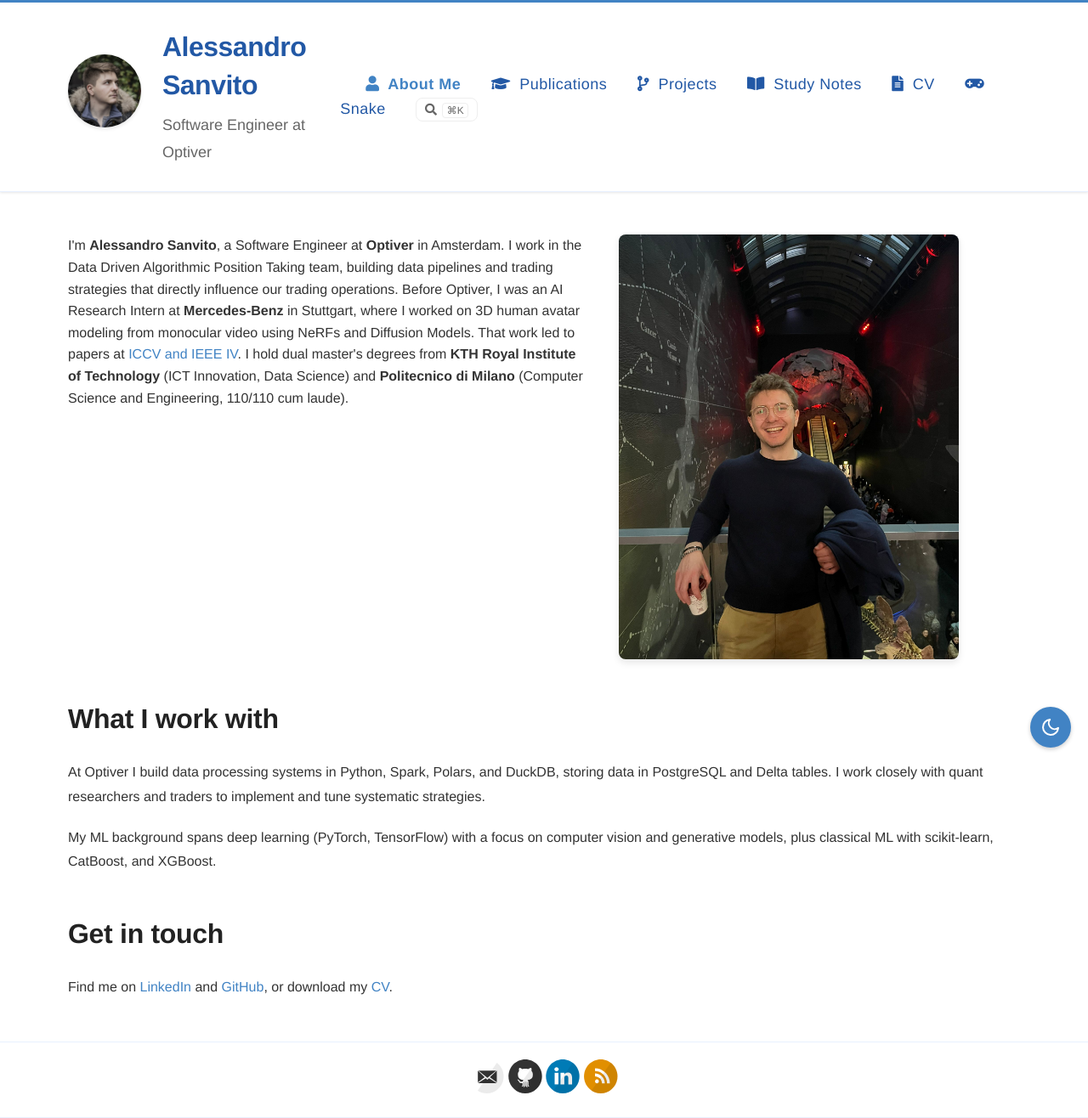
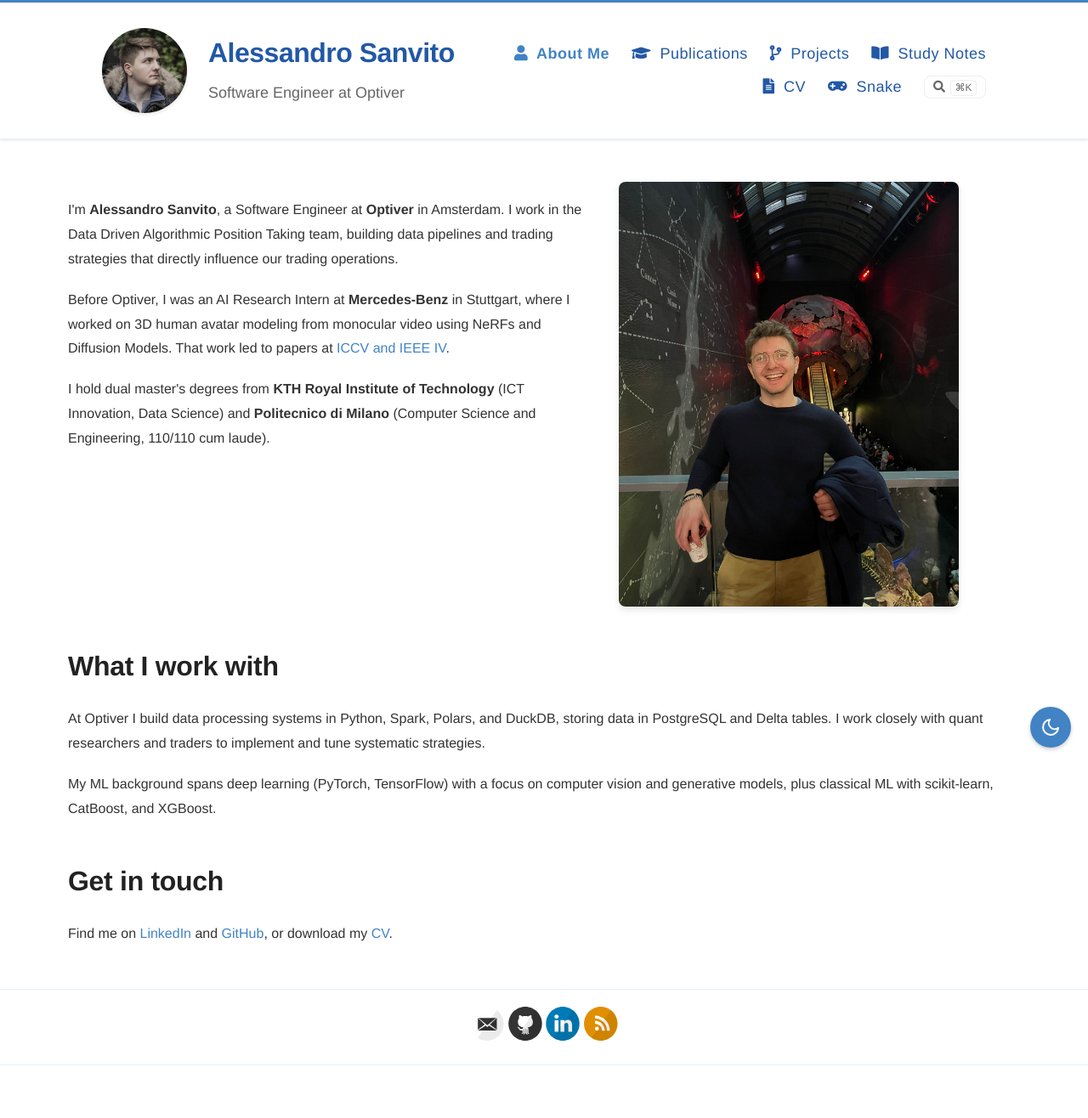
Before and after one commit to Alexdruso/Alexdruso.github.io, a Jekyll site: the page built from docs/index.md, in a window 1280 px wide. Shown: the whole page at 85% size. Built offline with Jekyll 4.4.1, drawn with Linux system fonts in a browser that asks for light colours; after the commit the page ends 1254 px from its top, so only the background shows below that.

Commit message:
Fix header nav wrapping and home bio paragraphs (#48)
The desktop nav broke mid-item at common widths (e.g. the Snake icon on
one line, its label on the next) and the site name wrapped. Nav is now a
wrapping flex row with unbreakable items, and moves to its own row below
1100px. The home bio rendered as one run-on block because Markdown is not
parsed inside the HTML div; paragraphs are now explicit <p> tags. Home
page title no longer repeats the site name.


Claude-Session: https://claude.ai/code/session_01M7vcekeVCJk1PqGvs3dWLM

Co-authored-by: Claude <noreply@anthropic.com>

```diff
--- a/docs/style.scss
+++ b/docs/style.scss
@@ -169,10 +169,12 @@ img {
   padding: 30px 0;
   display: flex;
   align-items: center;
-  justify-content: space-between;
+  flex-wrap: wrap;
+  gap: 16px 40px;
 
   @include mobile {
     flex-direction: column;
+    gap: 0;
     text-align: center;
   }
 }
@@ -180,7 +182,7 @@ img {
 .site-avatar {
   width: 100px;
   height: 100px;
-  margin-right: 25px;
+  flex-shrink: 0;
 
   @include mobile {
     margin: 0 auto 15px;
@@ -193,7 +195,12 @@ img {
 }
 
 .site-info {
-  flex: 1;
+  flex: 0 1 auto;
+  margin-left: -15px; // avatar-to-name spacing (masthead gap is 40px)
+
+  @include mobile {
+    margin-left: 0;
+  }
 }
 
 .site-name {
@@ -204,6 +211,7 @@ img {
   font-weight: 600;
   font-size: 32px;
   letter-spacing: -0.5px;
+  white-space: nowrap;
 }
 
 .site-description {
@@ -217,11 +225,25 @@ img {
 }
 
 nav {
-  margin-left: 40px;
+  // Flex + wrap so links break between items, never between an icon and its
+  // label; right-aligned to sit opposite the name.
+  flex: 1 1 480px;
+  display: flex;
+  flex-wrap: wrap;
+  align-items: center;
+  justify-content: flex-end;
+  gap: 10px 26px;
   font-family: $helveticaNeue;
   font-size: 18px;
 
+  // Not enough room beside the name: give the nav its own row.
+  @media screen and (max-width: 1100px) {
+    flex-basis: 100%;
+    justify-content: flex-start;
+  }
+
   @include mobile {
+    flex: none;
     // Flex + gap keeps every row of links on the same vertical rhythm, and lets
     // the search button claim a row of its own (see .nav-search).
     display: flex;
@@ -234,9 +256,8 @@ nav {
   }
 
   a {
-    margin-left: 30px;
     color: $accentBlue;
-    text-align: right;
+    white-space: nowrap;
     font-weight: 500;
     letter-spacing: 0.5px;
     transition: color 0.2s ease;
@@ -1688,7 +1709,6 @@ footer {
 
 // Command palette (⌘K)
 .nav-search {
-  margin-left: 30px;
   padding: 0.35em 0.7em;
   border: 1px solid $lightGray;
   border-radius: 8px;
```
Also changed, not shown: docs/index.md (+4 -6 lines).
